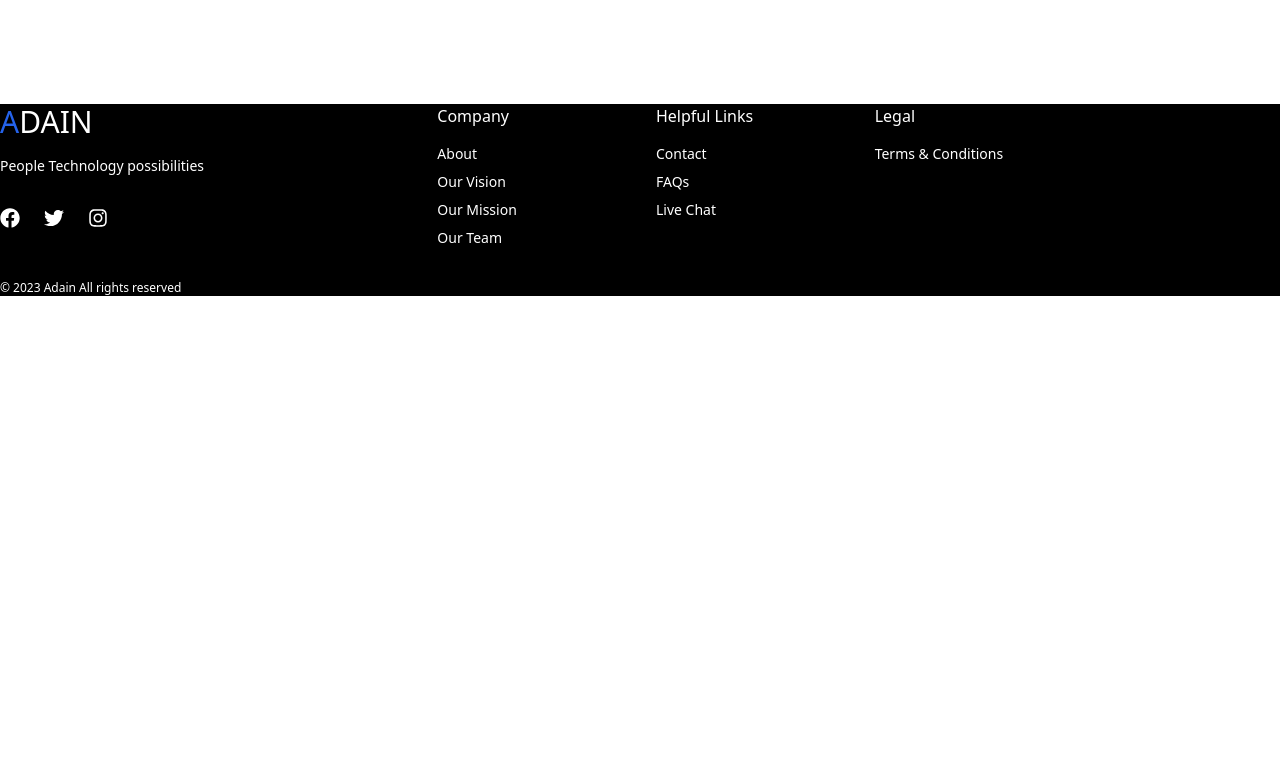
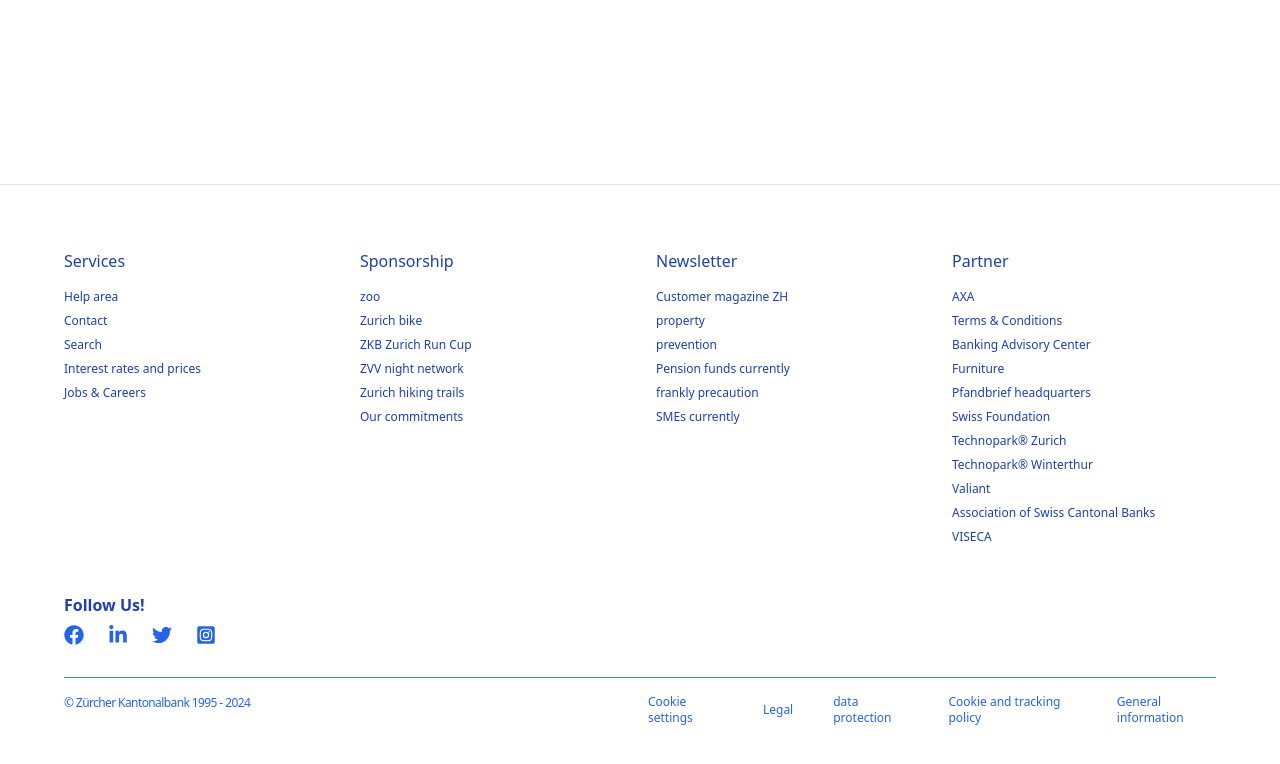
Before and after one commit to Shazaniyu55/hsd_bank, a Next.js app: page / in a window 1280 px wide. Shown: the part 880-1644 px from the top of the page. Before the commit the page ends 1176 px from the top, so only its background shows below. Built offline with nearby package versions, Linux system fonts and the light colour scheme.

Commit message:
commit34

```diff
--- a/src/components/footer.js
+++ b/src/components/footer.js
@@ -1,111 +1,296 @@
-import { FaFacebook, FaTwitter, FaInstagram, FaLinkedin, FaEnvelope } from 'react-icons/fa';
-import Link from "next/link";
+import React from 'react';
+import Link from 'next/link';
+import {FaFacebook, FaLinkedinIn, FaTwitter, FaInstagramSquare} from 'react-icons/fa'
+
+
 
 const Footer = () => {
   return (
-    <footer className="bg-black text-white w-full  ">
+    <footer className="border-t border-blu-600 border-neutral-200 bg-white mt-20  px-5 md:px-16 py-10 md:py-16">
       <div className="container mx-auto">
-        <div className="grid grid-cols-1 gap-8 lg:grid-cols-3">
-          <div>
-            <Link href={"/"} className="text-3xl">
-              <span className="text-blue-600">A</span>DAIN
-            </Link>
-            <p className="max-w-xs mt-4 text-sm">
-              People Technology possibilities
-            </p>
-            <div className="flex mt-8 space-x-6">
-              <Link
-                href="https://www.facebook.com/profile.php?id=100091835923247"
-                target="_blank"
-              >
-                <FaFacebook size={20} className="hover:text-blue-600 hover:-translate-y-1 transition-all" />
-              </Link>
+        <div className="grid grid-cols-1 gap-8 lg:grid-cols-2">
 
 
-              <Link href="https://twitter.com/QuickmedNG?s=09" target="_blank">
-                <FaTwitter size={20} className="hover:text-blue-600 hover:-translate-y-1 transition-all" />
-              </Link>
+          <div className="grid gap-8 lg:col-span-2 grid-cols-2 md:grid-cols-4 text-blue-800">
+            <div>
+              <p className="font-medium">Services</p>
+              <nav className="flex flex-col text-xs font-medium mt-4 space-y-2 text-sm">
               <Link
-                href="https://www.instagram.com/quickmed_ng/?igshid=NTc4MTIwNjQ2YQ%3D%3D"
-                target="_blank"
-              >
-                <FaInstagram size={20} className="hover:text-blue-600 hover:-translate-y-1 transition-all" />
-              </Link>
-            </div>
-          </div>
-
-          <div className="grid gap-8 lg:col-span-2 grid-cols-2 md:grid-cols-4">
-            <div>
-              <p className="font-medium">Company</p>
-              <nav className="flex flex-col mt-4 space-y-2 text-sm">
-                <Link
-                  href="/About"
+                  href="/"
                   className="hover:opacity-75 hover:border-b hover:border-neutral-400 w-fit"
                 >
-                  About
+                  Help area
                 </Link>
-                <Link
-                  href="/About"
-                  className="hover:opacity-75 hover:border-b hover:border-neutral-400 w-fit"
-                >
-                  Our Vision
-                </Link>
-                <Link
-                  href="/About"
-                  className="hover:opacity-75 hover:border-b hover:border-neutral-400 w-fit"
-                >
-                  Our Mission
-                </Link>
-                <Link
-                  href="/About"
-                  className="hover:opacity-75 hover:border-b hover:border-neutral-400 w-fit"
-                >
-                  Our Team
-                </Link>
-              </nav>
-            </div>
 
-            <div>
-              <p className="font-medium">Helpful Links</p>
-              <nav className="flex flex-col mt-4 space-y-2 text-sm ">
                 <Link
                   href="/"
                   className="hover:opacity-75 hover:border-b hover:border-neutral-400 w-fit"
                 >
                   Contact
                 </Link>
+
                 <Link
                   href="/"
                   className="hover:opacity-75 hover:border-b hover:border-neutral-400 w-fit"
                 >
-                  FAQs
+                  Search
                 </Link>
                 <Link
                   href="/"
                   className="hover:opacity-75 hover:border-b hover:border-neutral-400 w-fit"
                 >
-                  Live Chat
+                  Interest rates and prices
                 </Link>
-              </nav>
-            </div>
-            <div>
-              <p className="font-medium">Legal</p>
-              <nav className="flex flex-col mt-4 space-y-2 text-sm ">
 
                 <Link
-                  href="/terms"
+                  href="/"
                   className="hover:opacity-75 hover:border-b hover:border-neutral-400 w-fit"
                 >
-                  Terms &amp; Conditions
+                  Jobs & Careers
                 </Link>
 
 
               </nav>
             </div>
+            <div>
+              <p className="font-medium">Sponsorship</p>
+              <nav className="flex flex-col text-xs font-medium mt-4 space-y-2 text-sm ">
+                <Link
+                  href="/purewater"
+                  className="hover:opacity-75 hover:border-b hover:border-neutral-400 w-fit"
+                >
+                  zoo
+                </Link>
+                <Link
+                  href="/"
+                  className="hover:opacity-75 hover:border-b hover:border-neutral-400 w-fit"
+                >
+                  Zurich bike
+
+                </Link>
+                <Link
+                  href="/purewater"
+                  className="hover:opacity-75 hover:border-b hover:border-neutral-400 w-fit"
+                >
+                 ZKB Zurich Run Cup
+                </Link>
+                <Link
+                  href="/printing"
+                  className="hover:opacity-75 hover:border-b hover:border-neutral-400 w-fit"
+                >
+                  ZVV night network
+                </Link>
+
+                <Link
+                  href="/printing"
+                  className="hover:opacity-75 hover:border-b hover:border-neutral-400 w-fit"
+                >
+                  Zurich hiking trails
+                </Link>
+
+                <Link
+                  href="/printing"
+                  className="hover:opacity-75 hover:border-b hover:border-neutral-400 w-fit"
+                >
+                  Our commitments
+                </Link>
+
+
+
+              </nav>
+            </div>
+            <div>
+              <p className="font-medium">Newsletter</p>
+              <nav className="flex flex-col text-xs font-medium mt-4 space-y-2 text-sm ">
+                <Link
+                  href="/"
+                  className="hover:opacity-75 hover:border-b hover:border-neutral-400 w-fit"
+                >
+                  Customer magazine ZH
+                </Link>
+                <Link
+                  href="/"
+                  className="hover:opacity-75 hover:border-b hover:border-neutral-400 w-fit"
+                >
+                  property
+                </Link>
+                <Link
+                  href="/"
+                  className="hover:opacity-75 hover:border-b hover:border-neutral-400 w-fit"
+                >
+                  prevention
+                </Link>
+
+                <Link
+                  href="/"
+                  className="hover:opacity-75 hover:border-b hover:border-neutral-400 w-fit"
+                >
+                  Pension funds currently
+                </Link>
+
+                <Link
+                  href="/"
+                  className="hover:opacity-75 hover:border-b hover:border-neutral-400 w-fit"
+
+                >
+                frankly precaution
+
+                </Link>
+
+
+                <Link
+                  href="/"
+                  className="hover:opacity-75 hover:border-b hover:border-neutral-400 w-fit"
+
+                >
+                SMEs currently
+
+                </Link>
+
+
+              </nav>
+            </div>
+            <div>
+              <p className="font-medium">Partner</p>
+              <nav className="flex text-xs font-medium flex-col mt-4 space-y-2 text-sm ">
+                <Link
+                  href="/"
+                  className="hover:opacity-75 hover:border-b hover:border-neutral-400 w-fit"
+                >
+                  AXA
+
+                </Link>
+                <Link
+                  href="/"
+                  className="hover:opacity-75 hover:border-b hover:border-neutral-400 w-fit"
+                >
+                  Terms &amp; Conditions
+                </Link>
+                <Link
+                  href="/"
+                  className="hover:opacity-75 hover:border-b hover:border-neutral-400 w-fit"
+                >
+                  Banking Advisory Center
+                </Link>
+                <Link
+                  href="/"
+                  className="hover:opacity-75 hover:border-b hover:border-neutral-400 w-fit"
+                >
+                  Furniture
+                </Link>
+
+                <Link
+                  href="/"
+                  className="hover:opacity-75 hover:border-b hover:border-neutral-400 w-fit"
+                >
+                  Pfandbrief headquarters
+                </Link>
+
+                <Link
+                  href="/"
+                  className="hover:opacity-75 hover:border-b hover:border-neutral-400 w-fit"
+                >
+                 Swiss Foundation
+                </Link>
+
+                <Link
+                  href="/"
+                  className="hover:opacity-75 hover:border-b hover:border-neutral-400 w-fit"
+                >
+                  Technopark® Zurich
+                </Link>
+
+                <Link
+                  href="/"
+                  className="hover:opacity-75 hover:border-b hover:border-neutral-400 w-fit"
+                >
+                  Technopark® Winterthur
+                </Link>
+
+                <Link
+                  href="/"
+                  className="hover:opacity-75 hover:border-b hover:border-neutral-400 w-fit"
+                >
+                  Valiant
+                </Link>
+                <Link
+                  href="/"
+                  className="hover:opacity-75 hover:border-b hover:border-neutral-400 w-fit"
+                >
+                  Association of Swiss Cantonal Banks
+                </Link>
+
+                <Link
+                  href="/"
+                  className="hover:opacity-75 hover:border-b hover:border-neutral-400 w-fit"
+                >
+                  VISECA
+                </Link>
+              </nav>
+            </div>
+
+
+            <div>
+            <p className="max-w-xs mt-4 font-bold text-blue-800">
+              Follow Us!
+            </p>
+            <div className="flex mt-2 space-x-6 text-blue-600">
+              <Link
+                href=""
+                target="_blank"
+              >
+                <FaFacebook size={20} className="hover:text-blue-600 hover:-translate-y-1 transition-all" />
+              </Link>
+
+              <Link
+                href=""
+                target="_blank"
+              >
+                <FaLinkedinIn size={20} className="hover:text-blue-400 hover:-translate-y-1 transition-all" />
+              </Link>
+              <Link href="" target="_blank">
+                <FaTwitter size={20} className="hover:text-blue-600 hover:-translate-y-1 transition-all" />
+              </Link>
+              <Link
+                href=""
+                target="_blank"
+              >
+                <FaInstagramSquare size={20} className="hover:text-blue-600 hover:-translate-y-1 transition-all" />
+              </Link>
+            </div>
+
+            <p className="leading-loose tracking-tighter  leading-normal mt-8 text-xs text-blue-600">
+        </p>
+          </div>
+
+
+
+
+
+
+
           </div>
         </div>
-        <p className="mt-8 text-xs">© 2023 Adain  All rights reserved</p>
+
       </div>
+
+
+      <section className="w-full border-t md:grid grid-cols-2 gap-4 border-blue-500 bg-white ">
+        <div className="mt-4">
+        <p className="leading-loose tracking-tighter line-clamp-3 leading-normal text-xs text-blue-600">© Zürcher Kantonalbank 1995 - 2024</p>
+        </div>
+
+
+           <div className='mt-4'>
+                        <ul className=' items-center cursor-pointer  text-xs justify-center md:flex md:space-x-10 md:space-y-0'>
+                          <li className='text-blue-600  hover:text-blue-400'>Cookie settings</li>
+                          <li className='text-blue-600 hover:text-blue-400'>Legal</li>
+                          <li className='text-blue-600 hover:text-blue-400'>data protection</li>
+                          <li className='text-blue-600 hover:text-blue-400'>Cookie and tracking policy</li>
+                          <li className='text-blue-600 hover:text-blue-400'>General information</li>
+                        </ul>
+                      </div>
+      </section>
     </footer>
   );
 };
```
